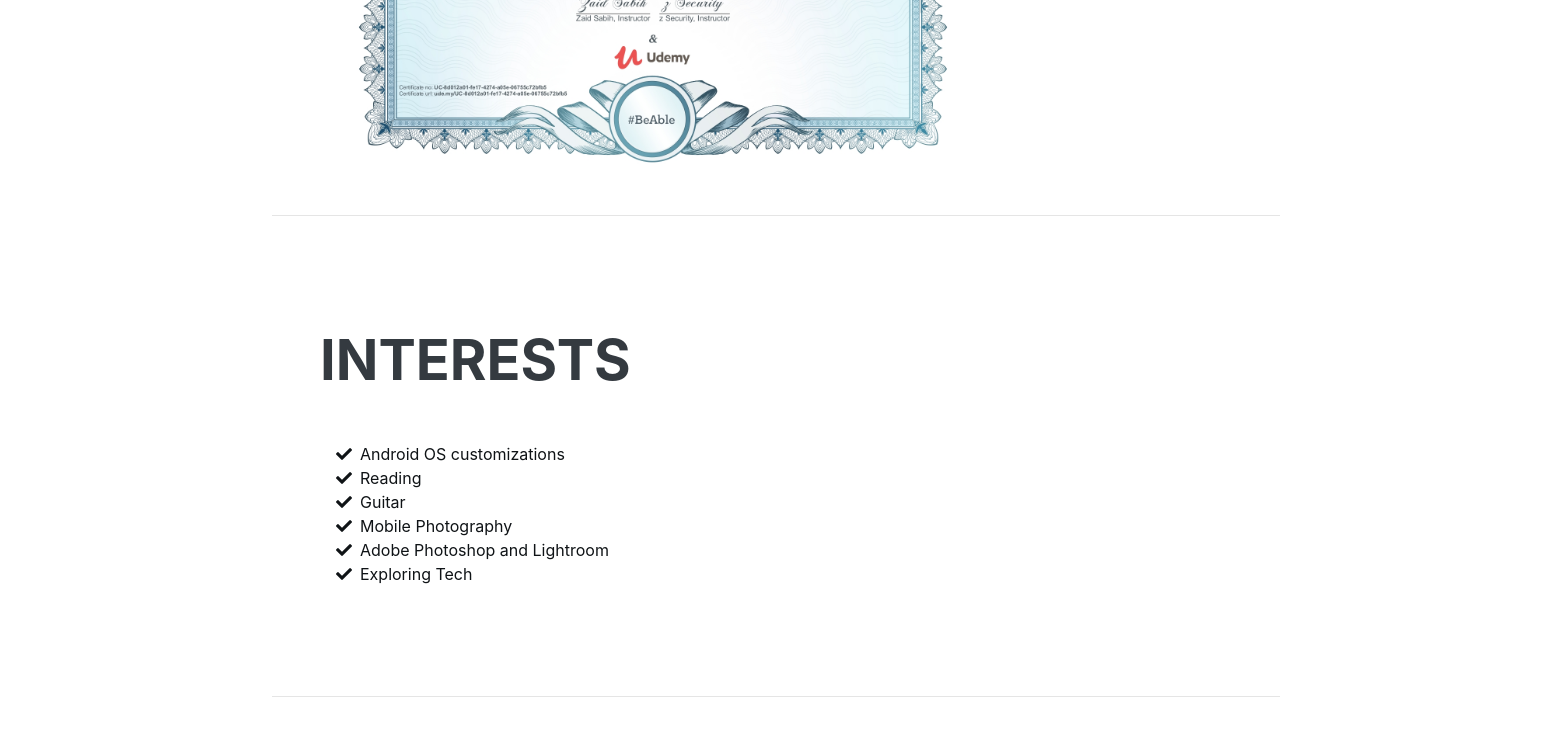
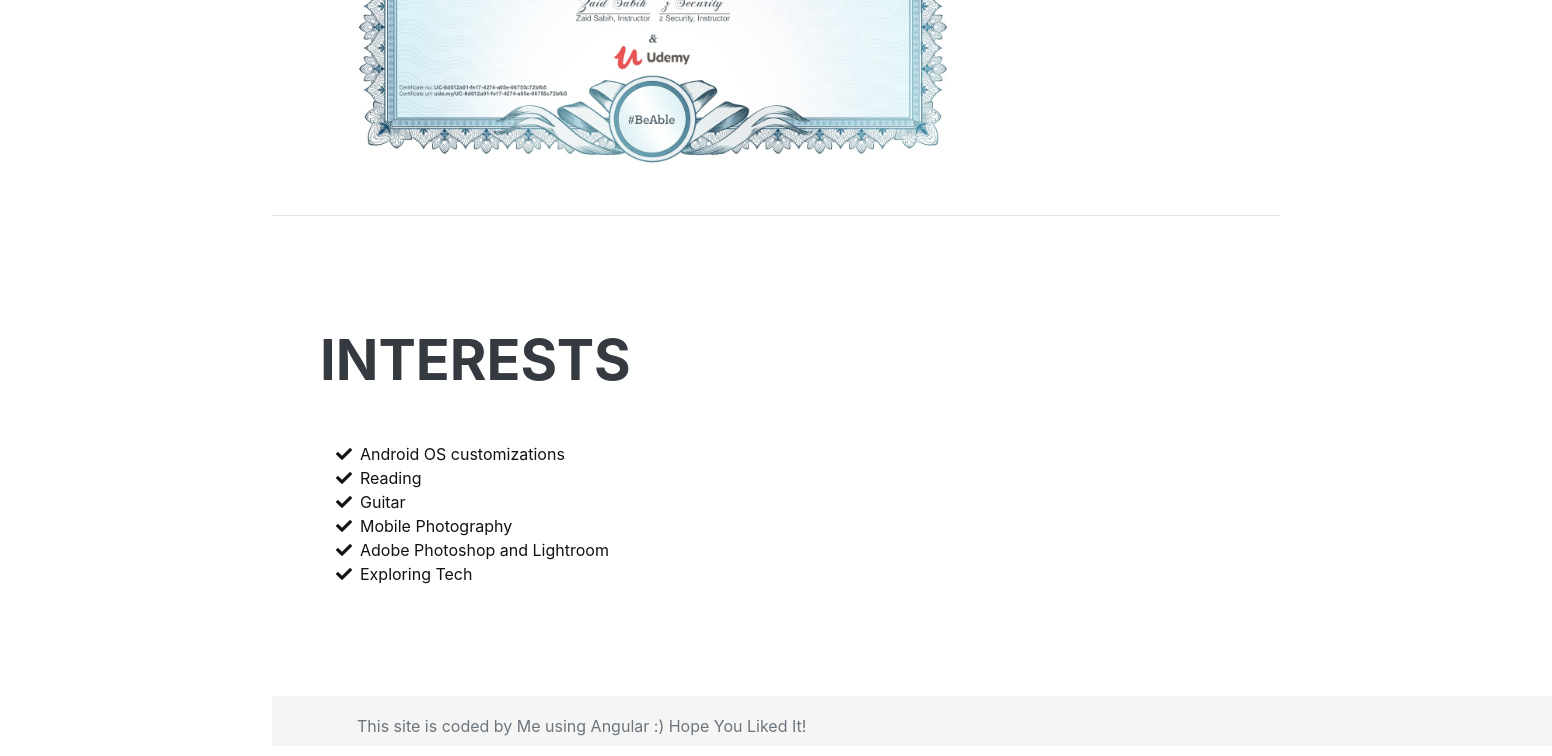
Before and after one commit to amanbaid99/AmanBaidPortfolio, an Angular app: page / in a window 1280 px wide. Shown: the part 2675-3431 px from the top of the page, 1552 px wide, since content can reach past the window. Before the commit the page ends 3372 px from the top, so only its background shows below. Built offline with nearby package versions, Linux system fonts and the light colour scheme.

Commit message:
added footer

```diff
--- a/src/app/app.component.css
+++ b/src/app/app.component.css
@@ -0,0 +1,10 @@
+
+.footer {
+    position: absolute;
+    bottom: 10;
+    width: 100%;
+    height: 50px;
+    line-height: 60px;
+    background-color: #f5f5f5;
+    text-align:left;
+}
--- a/src/app/app.component.html
+++ b/src/app/app.component.html
@@ -103,7 +103,12 @@
 
 
 
-  <hr class="m-0">
+
+  <footer class="footer">
+    <div class="container">
+      <span class="text-muted">This site is coded by Me using Angular :) Hope You Liked It! </span>
+    </div>
+  </footer>
 
 
 </div>
```
